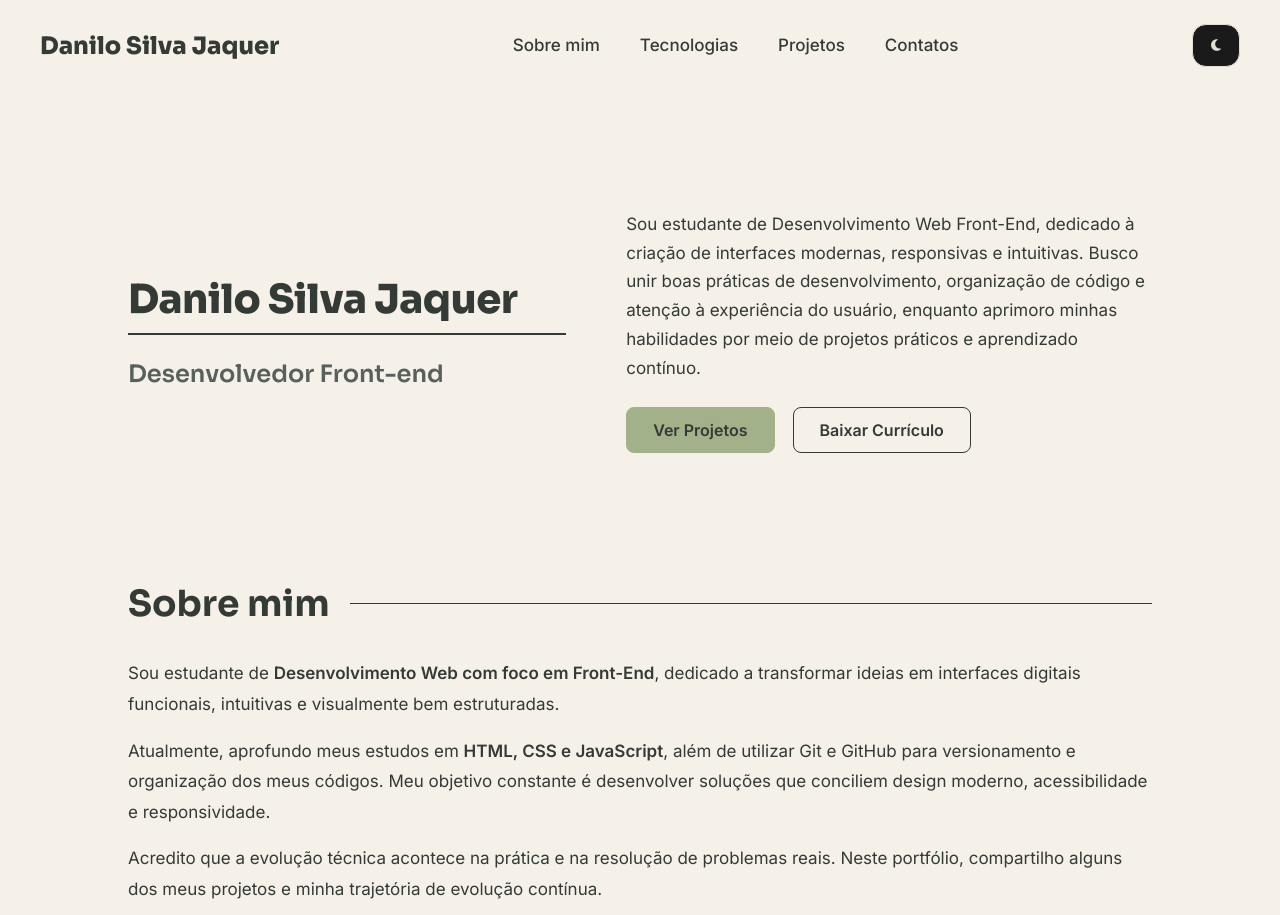
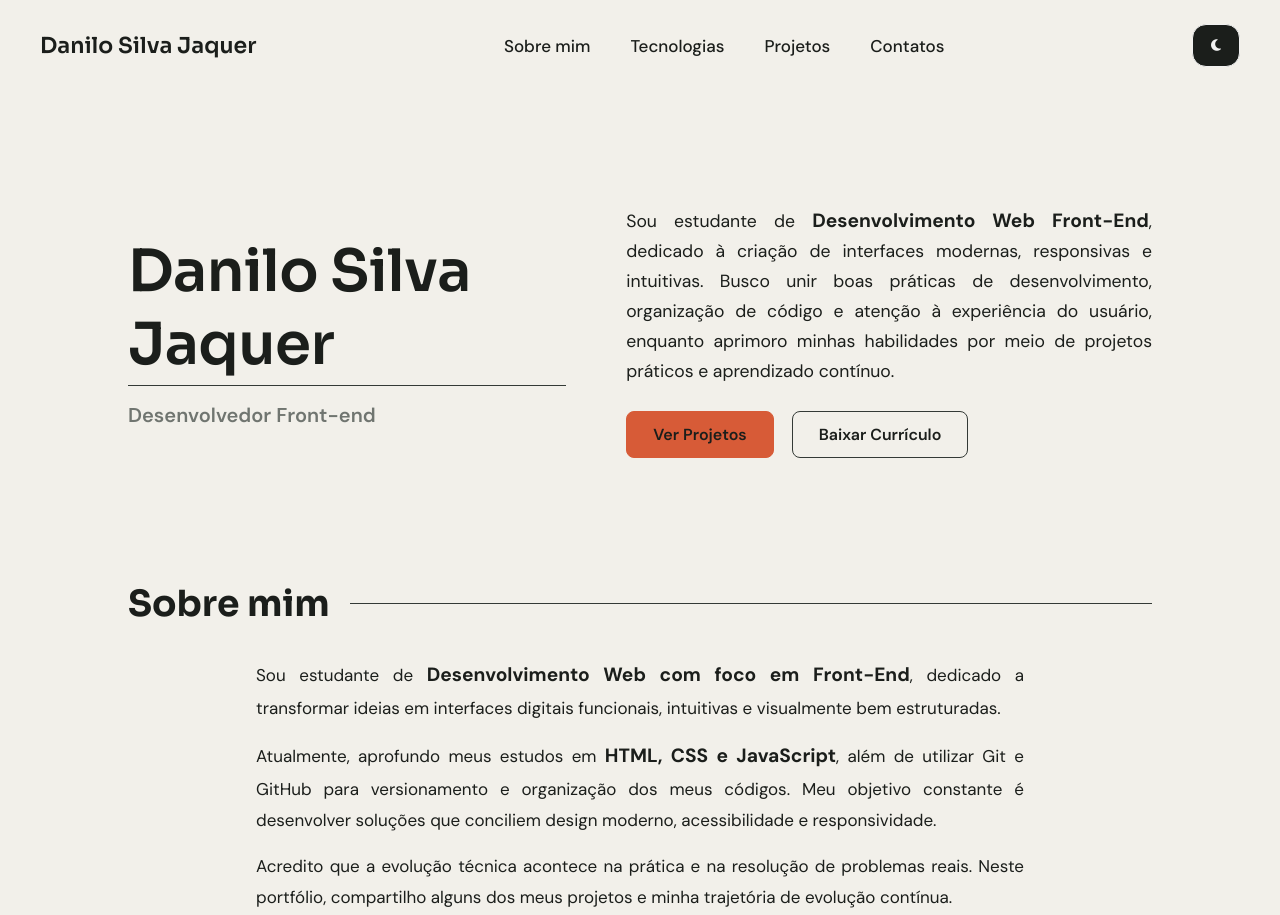
Before and after one commit to DannDevfull/Portfolio, a plain HTML site: page Portfolio/index.html in a window 1280 px wide. Shown: the top 915 px of the page. Drawn offline with Linux system fonts and the light colour scheme.

Commit message:
Atualizando a estilização e estrutura HTML do Portfólio

```diff
--- a/Portfolio/CSS/style.css
+++ b/Portfolio/CSS/style.css
@@ -1,25 +1,28 @@
+@import url('https://fonts.googleapis.com/css2?family=DM+Sans:ital,opsz,wght@0,9..40,100..1000;1,9..40,100..1000&display=swap');
 :root {
     /* Paleta de cores */
-    --bg-color: #F5F0E8;
-    --bg-cards: #E5DED2;
-    --text-color: #343A36;
-    --text-color-2: #58605B;
-    --light-green: #A3B18A;
-    --dark-hover: #4F6D48;
+    --bg-color: #F2F0EA;
+    --bg-cards: #f2f2f2;
+    --text-color: #1B1E1B;
+    --text-color-min: #1B1E1B;
+    --light-green: #D75B37;
+    --dark-hover: #d75a37c7;
     --border-gray-color: #343A36;
 
     /* Tipografia */
-    --font-heading: "Sora", sans-serif;
-    --font-body: "Inter", sans-serif;
+    --font-heading: "sora", sans-serif;
+    --font-body: "DM Sans", sans-serif;
 
     /* Transições */
     --transition-fast: 0.2s ease;
     --transition-smooth: 0.3s ease;
 
     /* Cores para tema Dark */
-    --black: #1a1a1a;
+    --black: #1b1e1b;
     --card-bg-color: #343A36;
-    --text-white:#E5DED2;
+    --text-white:#f1f1f1;
+    --text-color-2: #707570;
+
 
 
 }
@@ -29,6 +32,7 @@
     --bg-primary:var(--bg-color);
     --bg-card: var(--bg-cards);
     --text-primary: var(--text-color);
+    --text-color:var(--text-color-min);
     --text-muted: var(--text-color-2);
     --accent-green: var(--light-green);
     --accent-hover: var(--dark-hover);
@@ -43,6 +47,7 @@
     --text-primary: var(--text-white);
     --btn-color:var(--black);
     --btn-bg:var(--text-white);
+    --text-color: var(--text-color-2);
 }
 
 * {
@@ -76,8 +81,8 @@ header {
     align-items: center;
 
     & #p-nome {
-        font-size: 24px;
-        font-weight: 800;
+        font-size: 22px;
+        font-weight: 600;
         color: var(--text-primary);
         transition: color var(--transition-fast);
 
@@ -133,6 +138,12 @@ main {
         margin: auto;
     }
 
+    & .high{
+        font-size: 1.2rem;
+        font-weight: 700;
+        color: var(--text-primary);
+    }
+
     /* Seção Home */
     & .home {
         display: flex;
@@ -150,24 +161,25 @@ main {
                 flex-direction: column;
 
                 & h1 {
-                    font-size: 40px;
-                    font-weight: 800;
+                    font-size: 58px;
+                    font-weight: 600;
                     letter-spacing: -0.5px;
                 }
 
                 & .line {
                     width: 100%;
-                    height: 2px;
+                    height: 1px;
                     background-color: var(--border-color);
-                    margin-top: 8px;
+                    margin-top: 4px;
                 }
             }
 
             & .function {
-                margin-top: 24px;
+                margin-top: 16px;
 
                 & h2 {
-                    font-size: 24px;
+                    font-size: 20px;
+                    font-family: var(--font-body);
                     font-weight: 600;
                     color: var(--text-muted);
                 }
@@ -182,9 +194,11 @@ main {
 
             & .parágrafo {
                 font-family: var(--font-body);
-                font-size: 17px;
+                font-size: 1.1rem;
+                text-align: justify;
                 line-height: 1.7;
-                color: var(--text-primary);
+                color: var(--text-color);
+
             }
 
             & .btn {
@@ -213,7 +227,6 @@ main {
                         border-color: var(--accent-hover);
                         color: #FFFFFF;
                         transform: translateY(-3px);
-                        box-shadow: 0 8px 18px rgba(79, 109, 72, 0.25);
                     }
 
                     &:active {
@@ -240,7 +253,6 @@ main {
                         background-color: var(--text-primary);
                         color: var(--bg-primary);
                         transform: translateY(-3px);
-                        box-shadow: 0 8px 18px rgba(52, 58, 54, 0.15);
                     }
 
                     &:active {
@@ -270,13 +282,16 @@ main {
         }
 
         & .p-2 {
+            display: flex;
+            flex-direction: column;
+            width: 75%;
+            margin: auto;
+            text-align: justify;
             font-family: var(--font-body);
             font-size: 17px;
             line-height: 1.8;
             color: var(--text-primary);
             margin-top: 32px;
-            display: flex;
-            flex-direction: column;
             gap: 16px;
 
             & strong {
@@ -317,7 +332,6 @@ main {
                 gap: 14px;
                 padding: 16px 24px;
                 border: 1px solid var(--border-color);
-                background-color: var(--bg-card);
                 border-radius: 12px;
                 transition: transform var(--transition-smooth),
                             border-color var(--transition-smooth),
--- a/Portfolio/index.html
+++ b/Portfolio/index.html
@@ -48,7 +48,7 @@
 
                 <div class="description">
                     <p class="parágrafo">
-                        Sou estudante de Desenvolvimento Web Front-End, dedicado à criação de interfaces modernas, responsivas e intuitivas. Busco unir boas práticas de desenvolvimento, organização de código e atenção à experiência do usuário, enquanto aprimoro minhas habilidades por meio de projetos práticos e aprendizado contínuo.
+                        Sou estudante de <span class="high">Desenvolvimento Web Front-End</span>, dedicado à criação de interfaces modernas, responsivas e intuitivas. Busco unir boas práticas de desenvolvimento, organização de código e atenção à experiência do usuário, enquanto aprimoro minhas habilidades por meio de projetos práticos e aprendizado contínuo.
                     </p>
 
                     <div class="btn">
@@ -66,10 +66,10 @@
                     </div>
                     <div class="p-2">
                         <p>
-                            Sou estudante de <strong>Desenvolvimento Web com foco em Front-End</strong>, dedicado a transformar ideias em interfaces digitais funcionais, intuitivas e visualmente bem estruturadas.
+                            Sou estudante de <span class="high">Desenvolvimento Web com foco em Front-End</span>, dedicado a transformar ideias em interfaces digitais funcionais, intuitivas e visualmente bem estruturadas.
                         </p>
                         <p>
-                            Atualmente, aprofundo meus estudos em <strong>HTML, CSS e JavaScript</strong>, além de utilizar Git e GitHub para versionamento e organização dos meus códigos. Meu objetivo constante é desenvolver soluções que conciliem design moderno, acessibilidade e responsividade.
+                            Atualmente, aprofundo meus estudos em <span class="high">HTML, CSS e JavaScript</span>, além de utilizar Git e GitHub para versionamento e organização dos meus códigos. Meu objetivo constante é desenvolver soluções que conciliem design moderno, acessibilidade e responsividade.
                         </p>
                         <p>
                             Acredito que a evolução técnica acontece na prática e na resolução de problemas reais. Neste portfólio, compartilho alguns dos meus projetos e minha trajetória de evolução contínua.
```
